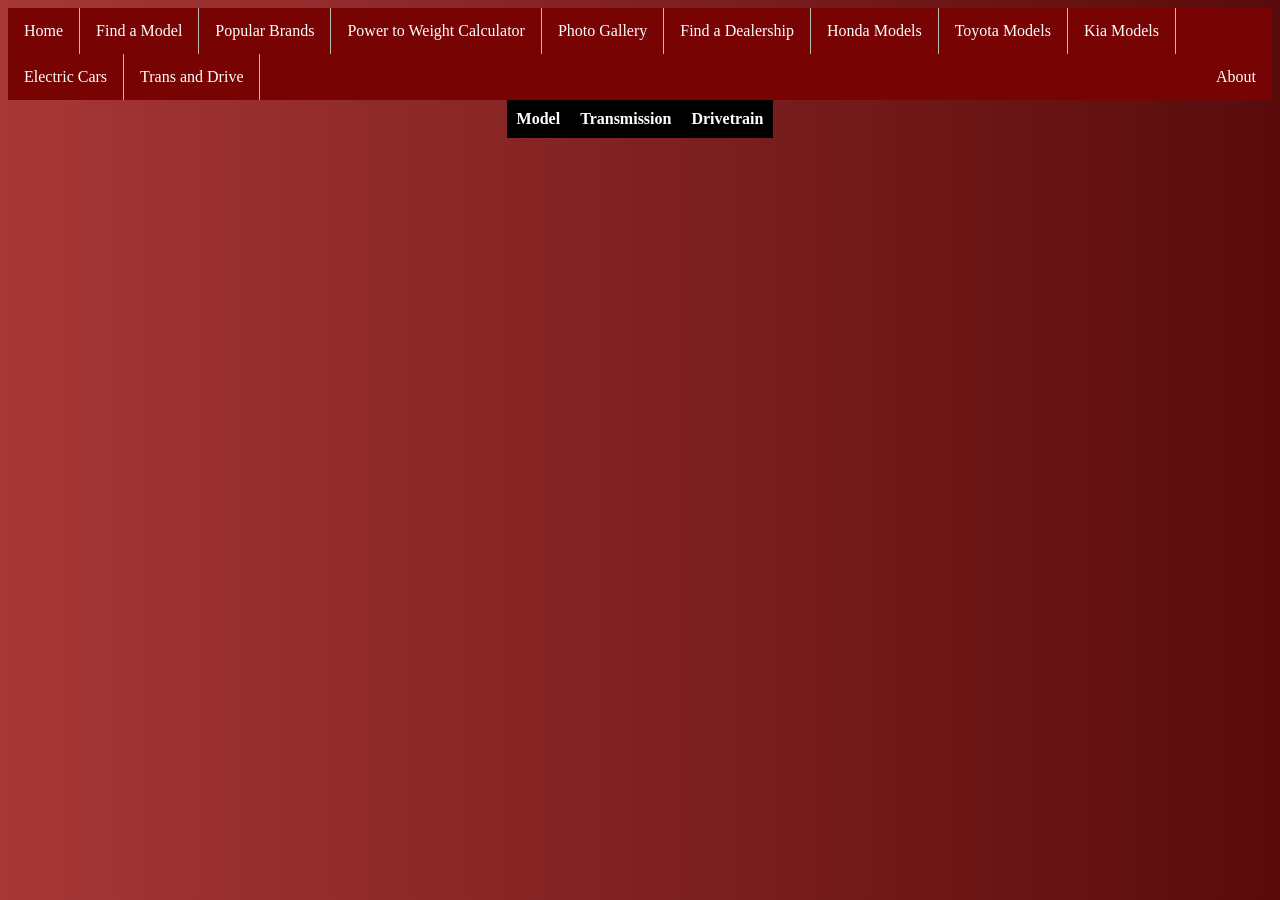
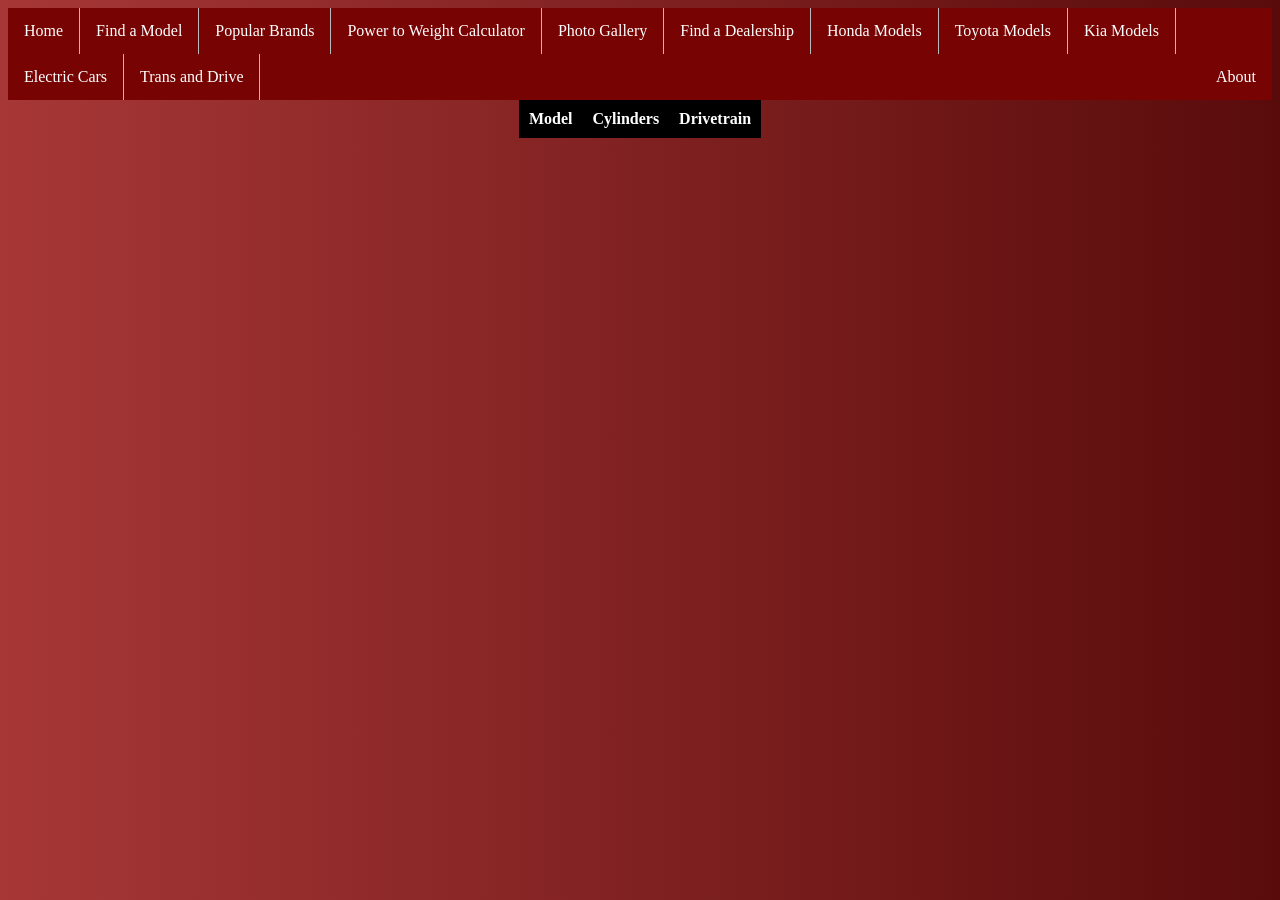
Before and after one commit to rohitd3/vroom, a Jekyll site: the page built from _pages/makeModelDriveTrans.html, in a window 1280 px wide. Built offline with Jekyll 4.4.1, drawn with Linux system fonts in a browser that asks for light colours.

Commit message:
cylinders

```diff
--- a/_pages/makeModelDriveTrans.html
+++ b/_pages/makeModelDriveTrans.html
@@ -1,6 +1,6 @@
 ---
 layout: nav
-title: Car Trans and Drivetrain
+title: Car Cylinders and Drivetrain
 permalink: /TandD/
 ---
 <html>
@@ -42,7 +42,7 @@ permalink: /TandD/
         <table>
             <tr>
                 <th>Model</th>
-                <th>Transmission</th>
+                <th>Cylinders</th>
                 <th>Drivetrain</th>
             </tr>
             <tr class = "data-row"></tr><tr class = "data-row"></tr><tr class = "data-row"></tr><tr class = "data-row"></tr><tr class = "data-row"></tr><tr class = "data-row"></tr><tr class = "data-row"></tr><tr class = "data-row"></tr><tr class = "data-row"></tr><tr class = "data-row"></tr><tr class = "data-row"></tr><tr class = "data-row"></tr><tr class = "data-row"></tr>
@@ -68,14 +68,14 @@ permalink: /TandD/
                 var newDataModel = document.createElement("td");
                 newDataModel.innerHTML = response[i].model;
 
-                var newDataTrans = document.createElement("td");
-                newDataTrans.innerHTML = response[i].transmission;
+                var newDataCylinders = document.createElement("td");
+                newDataCylinders.innerHTML = response[i].cylinders;
 
                 var newDataDrive = document.createElement("td");
                 newDataDrive.innerHTML = response[i].drive;
 
                 $(".data-row").eq(i).append(newDataModel)
-                $(".data-row").eq(i).append(newDataTrans)
+                $(".data-row").eq(i).append(newDataCylinders)
                 $(".data-row").eq(i).append(newDataDrive)
 
 
```
